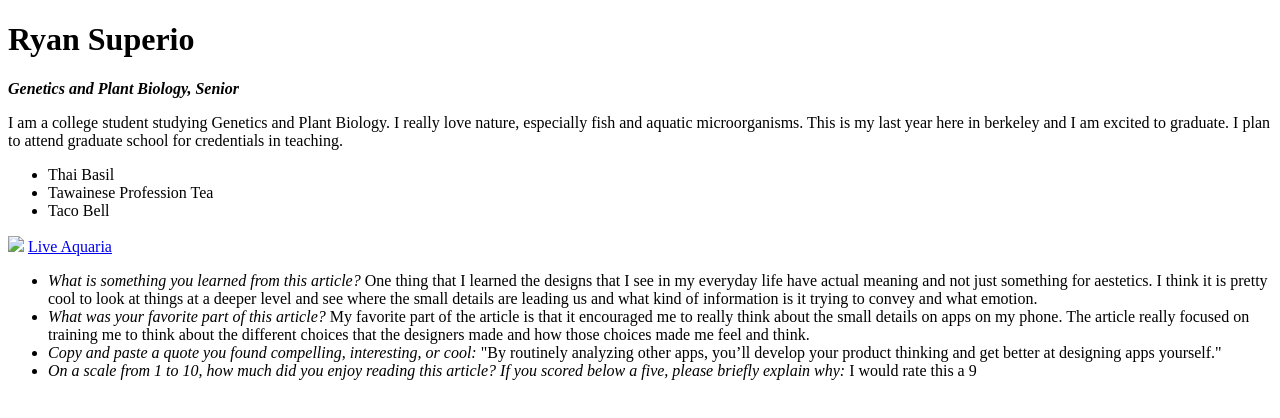
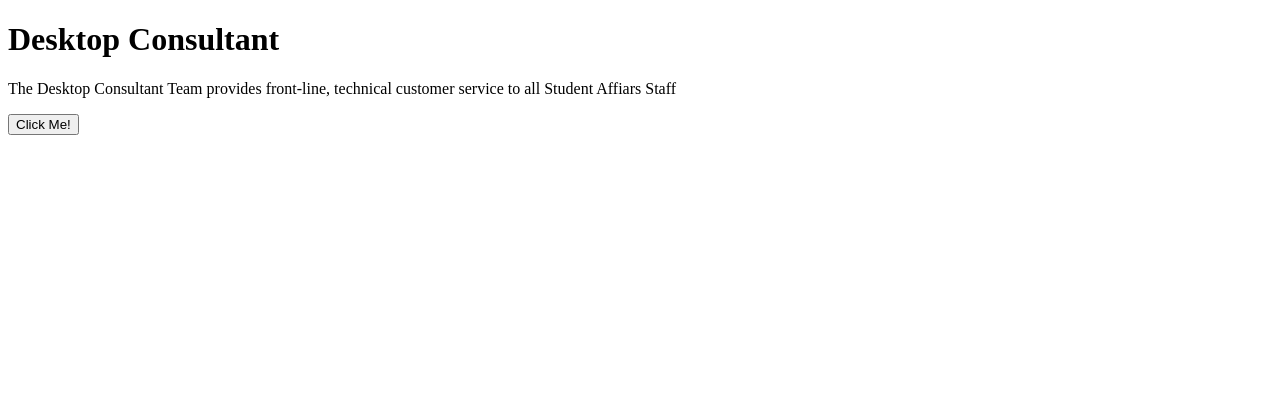
Before and after one commit to mariosueprio10/mariosueprio10.github.io, a plain HTML site: page index.html in a window 1280 px wide. Drawn offline with Linux system fonts and the light colour scheme.

Commit message:
Update Website

```diff
--- a/index.html
+++ b/index.html
@@ -1,40 +1,18 @@
 <!DOCTYPE html>
 <html lang="en">
     <head>
-     <meta charset="UTF-8">
-        <meta name="viewport" content="width=device-width, initial-scale=1.0">
-        <title>Document</title>
+
     </head>
     <body>
-     <h1>Ryan Superio</h1>
-     <strong><em>Genetics and Plant Biology, Senior</em></strong>
-     <p>I am a college student studying Genetics and Plant Biology. I really love nature, especially fish and aquatic microorganisms. This is my last year here in berkeley and I am excited to graduate. I plan to attend graduate school for credentials in teaching.</p>
-
-    <ul>
-        <li>Thai Basil</li>
-        <li>Tawainese Profession Tea</li>
-        <li>Taco Bell</li>
-    </ul>
-    <img src="assets/img/img_of_me.jpg" />
-
-
-    <a href="https://www.liveaquaria.com/">Live Aquaria</a>
-
-
-    <ul>
-        <li> <em>What is something you learned from this article?</em> One thing that I learned the designs that I see in my everyday life have actual meaning and not just something for aestetics. I think it is pretty cool to look at things at a deeper level and see where the small details are leading us and what kind of information is it trying to convey and what emotion.  </li>
-        <li> <em>What was your favorite part of this article?</em> My favorite part of the article is that it encouraged me to really think about the small details on apps on my phone. The article really focused on training me to think about the different choices that the designers made and how those choices made me feel and think. </li>
-        <li> <em>Copy and paste a quote you found compelling, interesting, or cool:</em>  "By routinely analyzing other apps, you’ll develop your product thinking and get better at designing apps yourself." </li>
-        <li> <em>On a scale from 1 to 10, how much did you enjoy reading this article? If you scored below a five, please briefly explain why:</em> I would rate this a 9</li>
-
-
-
-
-
-
-    </ul>
-
-
-
+    <div id="div1">
+        <div id="sect1"></div>
+            <h1>Desktop Consultant</h1>
+            <p>The Desktop Consultant Team provides front-line, technical customer service to all Student Affiars Staff</p>
+            <button type="button">Click Me!</button>
+        <div id="sect2"></div>
+    </div>
+    <div id="div2"></div>
+    <div id="div3"></div>
+    <div id="div4"></div>
     </body>
 </html>
```
